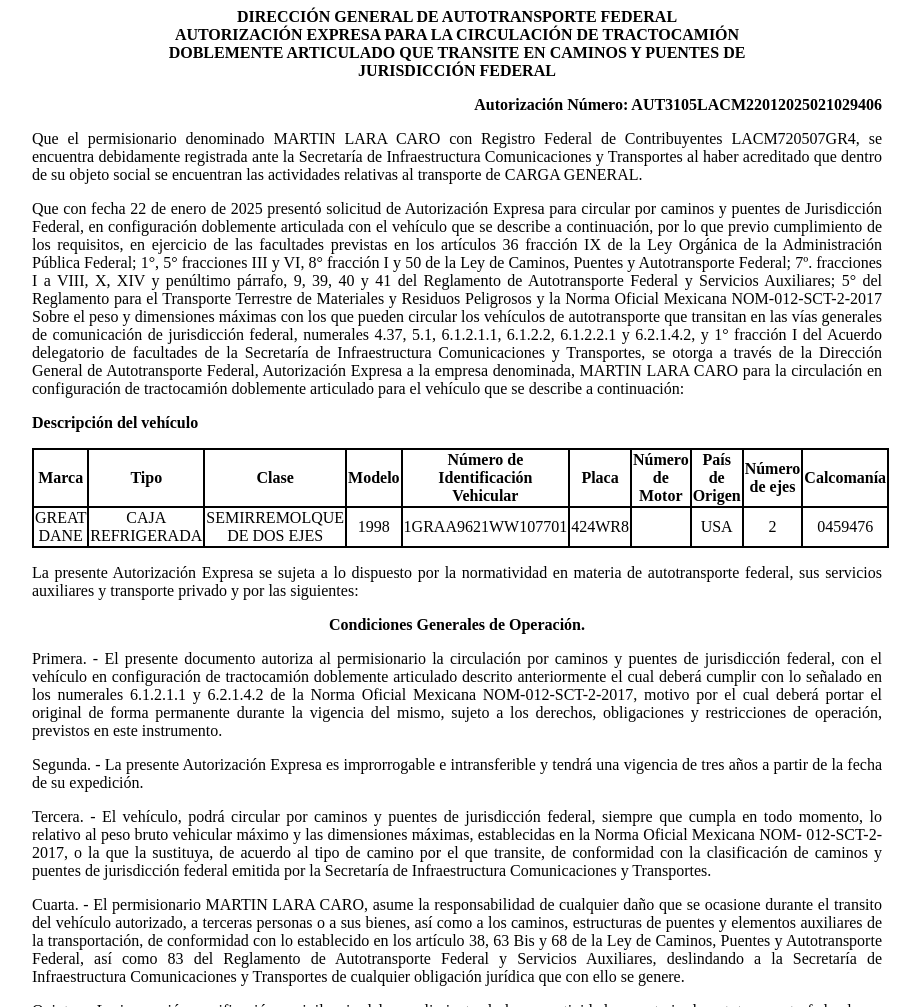
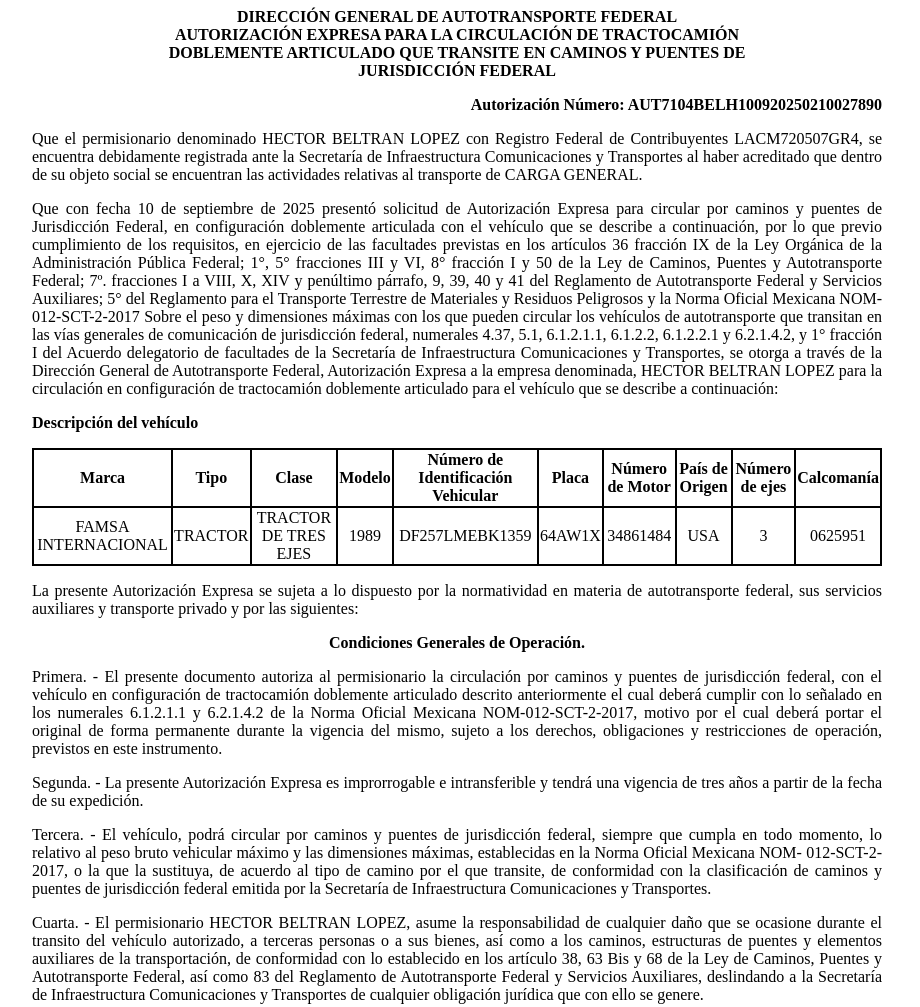
Before and after one commit to app-sct1/ConsultaAutDobleRemolque-folio-0201183, a plain HTML site: page index.html in a window 1280 px wide. Shown: the top 1007 px of the page, without its empty margins (183-1103 px from the left). Drawn offline with Linux system fonts and the light colour scheme.

Commit message:
index.html

```diff
--- a/index.html
+++ b/index.html
@@ -75,10 +75,10 @@
 						<p class="sinMargen">DOBLEMENTE ARTICULADO QUE TRANSITE EN CAMINOS Y PUENTES DE</p>
 						<p class="sinMargen">JURISDICCIÓN FEDERAL</p>
 					</div>
-<p class="derechaNegro">Autorización Número: AUT3105LACM22012025021029406</p>
+<p class="derechaNegro">Autorización Número: AUT7104BELH100920250210027890</p>
 
 					<p class="justificado">Que el permisionario denominado
-						MARTIN LARA CARO con Registro Federal de
+						HECTOR BELTRAN LOPEZ con Registro Federal de
 						Contribuyentes LACM720507GR4, se encuentra
 						debidamente registrada ante la Secretaría de Infraestructura
 						Comunicaciones y Transportes al haber acreditado que dentro de su
@@ -86,9 +86,8 @@
 						transporte de CARGA GENERAL.</p>
 
 
-					<p class="justificado">Que con fecha 22 de
-						enero de 2025 presentó
-						solicitud de Autorización Expresa para circular por caminos y
+					<p class="justificado">Que con fecha 10 de
+						septiembre de 2025 presentó solicitud de Autorización Expresa para circular por caminos y
 						puentes de Jurisdicción Federal, en configuración doblemente
 						articulada con el vehículo que se describe a continuación, por lo
 						que previo cumplimiento de los requisitos, en ejercicio de las
@@ -107,7 +106,7 @@
 						facultades de la Secretaría de Infraestructura Comunicaciones y
 						Transportes, se otorga a través de la
 						Dirección General de Autotransporte Federal, Autorización Expresa a la
-						empresa denominada, MARTIN LARA CARO para la
+						empresa denominada, HECTOR BELTRAN LOPEZ para la
 						circulación en configuración de tractocamión doblemente articulado
 						para el vehículo que se describe a continuación:</p>
 
@@ -128,16 +127,16 @@
 							<th class="borde">Calcomanía</th>
 						</tr>
 						<tr class="borde">
-							<td class="borde">GREAT DANE</td>
-							<td class="borde">CAJA REFRIGERADA</td>
-							<td class="borde">SEMIRREMOLQUE DE DOS EJES</td>
-							<td class="borde">1998</td>
-							<td class="borde">1GRAA9621WW107701</td>
-							<td class="borde">424WR8</td>
-							<td class="borde"></td>
+							<td class="borde">FAMSA INTERNACIONAL</td>
+							<td class="borde">TRACTOR</td>
+							<td class="borde">TRACTOR DE TRES EJES</td>
+							<td class="borde">1989</td>
+							<td class="borde">DF257LMEBK1359</td>
+							<td class="borde">64AW1X</td>
+							<td class="borde">34861484</td>
 							<td class="borde">USA</td>
-							<td class="borde">2</td>
-							<td class="borde">0459476</td>
+							<td class="borde">3</td>
+							<td class="borde">0625951</td>
 						</tr>
 
 					</tbody></table>
@@ -175,7 +174,7 @@
 						Secretaría de Infraestructura Comunicaciones y Transportes.</p>
 
 					<p class="justificado">Cuarta. - El permisionario
-						MARTIN LARA CARO, asume la responsabilidad de
+						HECTOR BELTRAN LOPEZ, asume la responsabilidad de
 						cualquier daño que se ocasione durante el transito del vehículo
 						autorizado, a terceras personas o a sus bienes, así como a los
 						caminos, estructuras de puentes y elementos auxiliares de la
```
